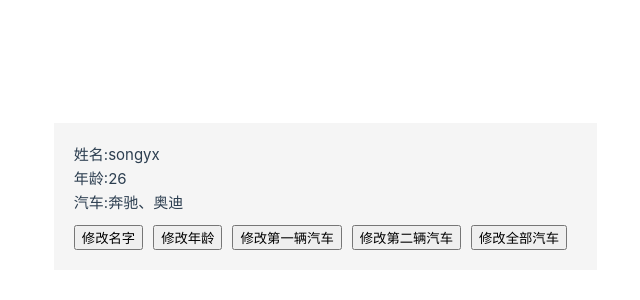
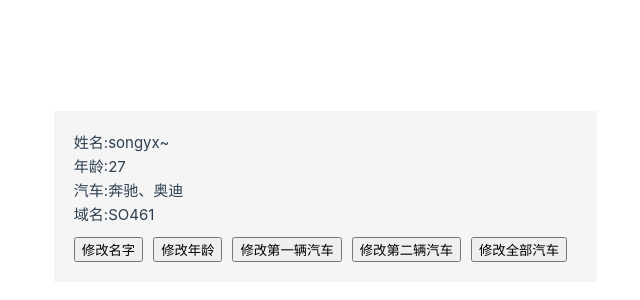
Before and after one commit to songyx1997/learningdoc, a Vue app in the folder vue2+vue3/vue3-project/: page / in a window 1280 px wide. Shown: the part 204-504 px from the top of the page, without its empty margins (43-683 px from the left). Built offline with nearby package versions, Linux system fonts and the light colour scheme.

Commit message:
更新vue3笔记-2024年2月18日

```diff
--- a/vue2+vue3/vue3-project/package.json
+++ b/vue2+vue3/vue3-project/package.json
@@ -11,7 +11,9 @@
     "type-check": "vue-tsc --build --force"
   },
   "dependencies": {
-    "vue": "^3.4.15"
+    "axios": "^1.6.7",
+    "vue": "^3.4.15",
+    "vue-router": "^4.2.5"
   },
   "devDependencies": {
     "@tsconfig/node20": "^20.1.2",
--- a/vue2+vue3/vue3-project/src/components/person.vue
+++ b/vue2+vue3/vue3-project/src/components/person.vue
@@ -1,25 +1,15 @@
 <script setup lang="ts">
-import { ref } from 'vue';
-let person = ref({
-  name: 'songyx',
-  age: 26,
-  car: { one: '奔驰', two: '奥迪' }
-})
-function changeName() {
-  person.value.name += '~';
-}
-function changeAge() {
-  person.value.age++;
-}
-function changeCarOne() {
-  person.value.car.one = '雅迪';
-}
-function changeCarTwo() {
-  person.value.car.two = '爱玛';
-}
-function changeAllCar() {
-  person.value.car = { one: 'f1', two: 'f4' };
-}
+import usePerson from '@/hooks/usePerson';
+// 解构赋值，使用hooks
+const {
+  person,
+  domainName,
+  changeName,
+  changeAge,
+  changeCarOne,
+  changeCarTwo,
+  changeAllCar
+} = usePerson();
 </script>
 
 <template>
@@ -27,6 +17,7 @@ function changeAllCar() {
     <div>姓名:{{ person.name }}</div>
     <div>年龄:{{ person.age }}</div>
     <div>汽车:{{ person.car.one }}、{{ person.car.two }}</div>
+    <div>域名:{{ domainName }}</div>
     <button @click="changeName">修改名字</button>
     <button @click="changeAge">修改年龄</button>
     <button @click="changeCarOne">修改第一辆汽车</button>
--- /dev/null
+++ b/vue2+vue3/vue3-project/src/hooks/usePerson.ts
@@ -0,0 +1,40 @@
+import { ref, computed, onMounted } from 'vue';
+
+// 默认暴露，使用函数包裹，并提供自定义返回值
+export default function () {
+    // 数据
+    let person = ref({
+        name: 'songyx',
+        age: 26,
+        car: { one: '奔驰', two: '奥迪' }
+    })
+    // 数据（计算属性）
+    let domainName = computed(() => {
+        return person.value.name.substring(0, 2).toUpperCase() + (Math.random() * 1000).toFixed(0);
+    })
+
+    // 方法（钩子函数）
+    onMounted(() => {
+        // 进入页面，就调用一次
+        changeName();
+        changeAge();
+    })
+    // 方法
+    function changeName() {
+        person.value.name += '~';
+    }
+    function changeAge() {
+        person.value.age++;
+    }
+    function changeCarOne() {
+        person.value.car.one = '雅迪';
+    }
+    function changeCarTwo() {
+        person.value.car.two = '爱玛';
+    }
+    function changeAllCar() {
+        person.value.car = { one: 'f1', two: 'f4' };
+    }
+
+    return { person, domainName, changeName, changeAge, changeCarOne, changeCarTwo, changeAllCar }
+}
--- a/vue2+vue3/vue3-project/src/main.ts
+++ b/vue2+vue3/vue3-project/src/main.ts
@@ -3,4 +3,6 @@ import './assets/main.css'
 import { createApp } from 'vue'
 import App from './App.vue'
 
-createApp(App).mount('#app')
+const app = createApp(App);
+
+app.mount('#app');
```
Also changed, not shown: 1 other file (tests, documents, lock files or other folders).
